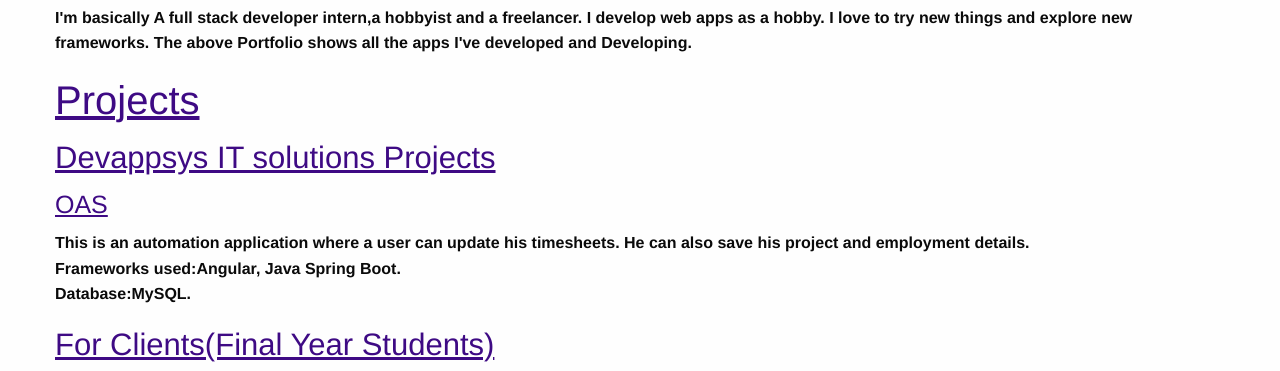
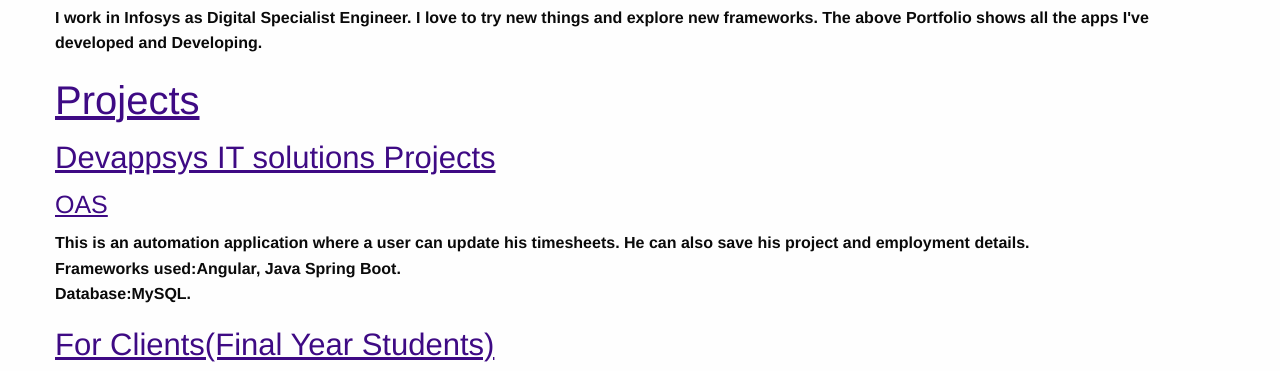
Before and after one commit to shravan1998/shravan-portfolio, a plain HTML site: page index.html in a window 1280 px wide. Shown: the part 355-726 px from the top of the page. Drawn offline with Linux system fonts and the light colour scheme; a web font is replaced by a local one.

Commit message:
made new changes

```diff
--- a/index.html
+++ b/index.html
@@ -39,7 +39,7 @@
         <h2 class="underline">About Me</h2>
         <p>
           <b>
-            I'm basically A full stack developer intern,a hobbyist and a freelancer. I develop web apps as a hobby.
+            I work in Infosys as Digital Specialist Engineer.
             I love to try new things and explore new frameworks.
             The above Portfolio shows all the apps I've developed and Developing.
           </b>
```
